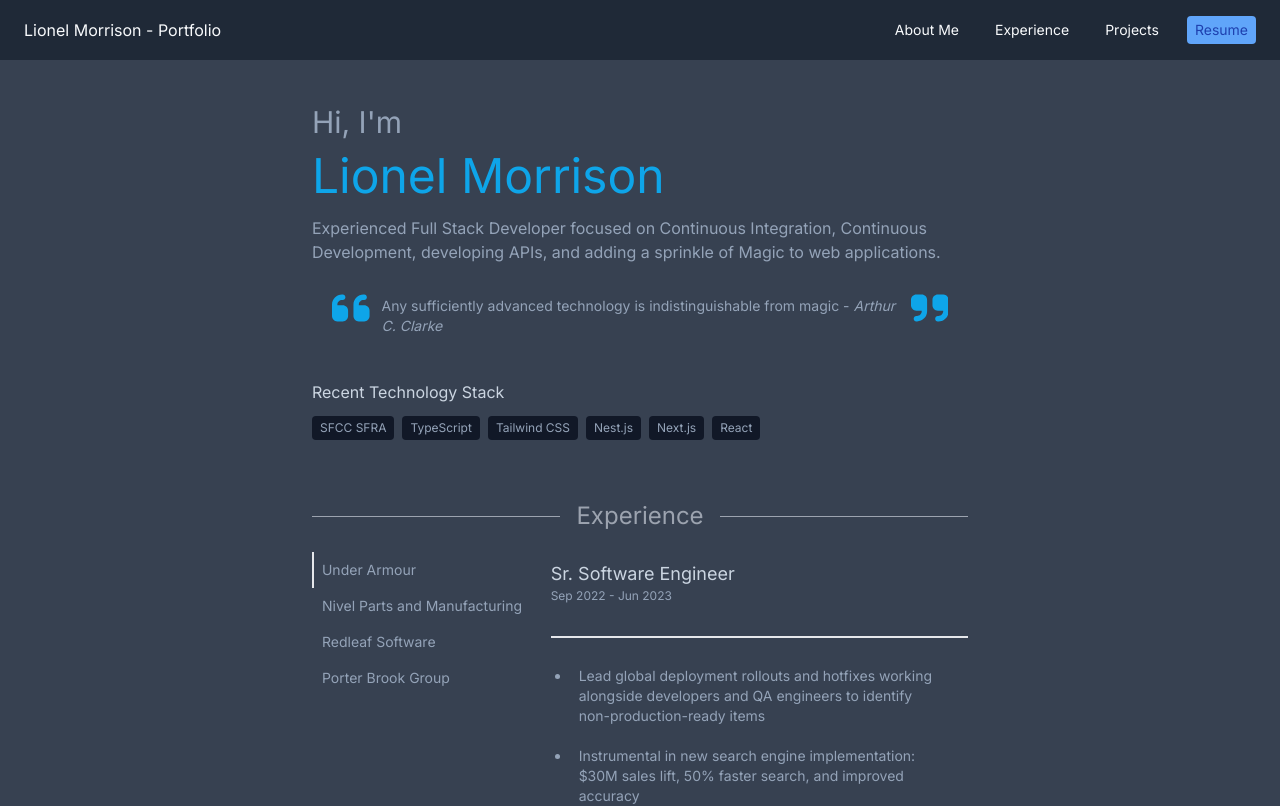
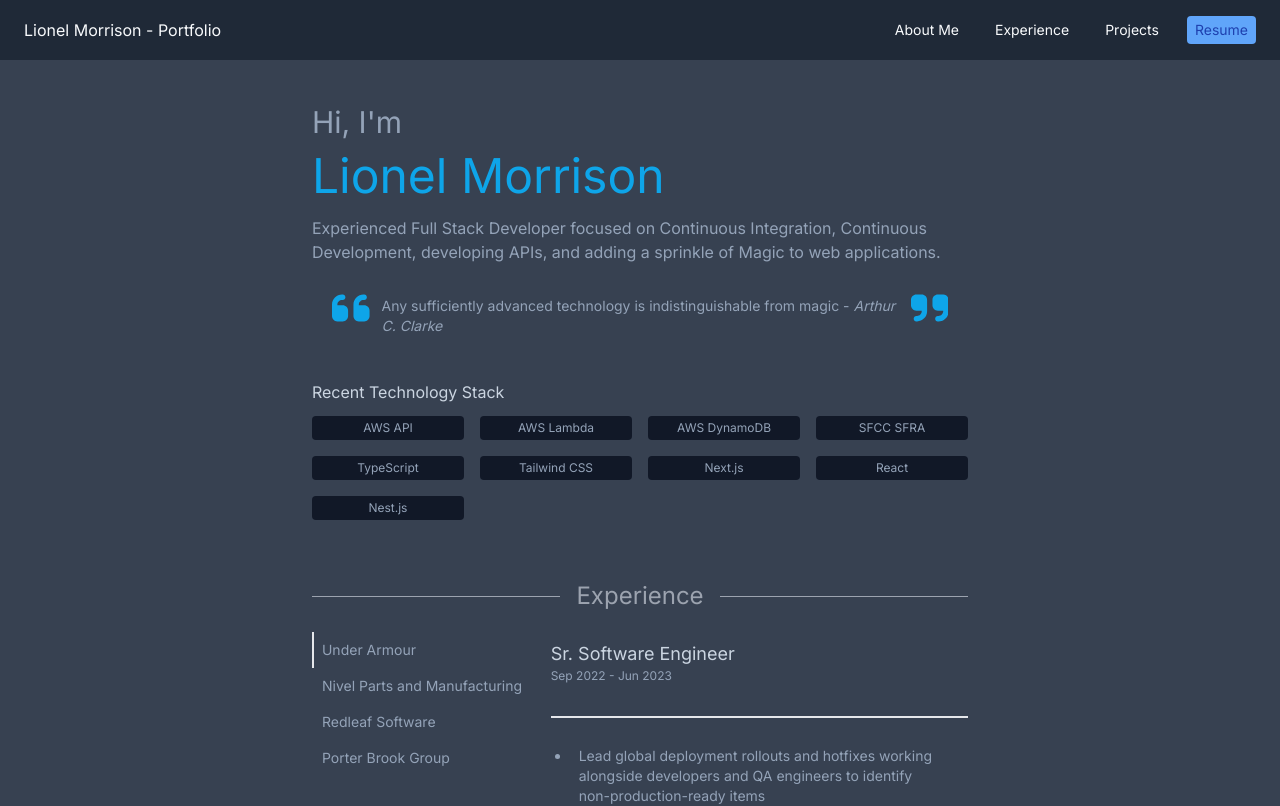
Before and after one commit to lioneljmorrison/portfolio, a Next.js app: page / in a window 1280 px wide. Shown: the top 806 px of the page. Built offline with nearby package versions, Linux system fonts and the light colour scheme.

Commit message:
Updated Projects

```diff
--- a/app/components/about-me.tsx
+++ b/app/components/about-me.tsx
@@ -31,7 +31,8 @@ export default function AboutMe({ anchor, data }: { anchor: string; data: AboutM
           </div>
         )}
         <div className="pt-3 text-md text-slate-300">{data.skillsTitle}</div>
-        <div className="pt-3 flex flex-row space-x-2 text-xs">
+        {/* <div className="pt-3 flex flex-row space-x-2 text-xs"> */}
+        <div className="pt-3  grid gap-4 grid-flow-row-dense grid-cols-3 md:grid-cols-4 text-center text-xs">
           {data.skills.map((skill, idx) => (
             <div key={`s-${idx}`} className="py-1 px-2 bg-gray-900 rounded">
               {skill}
--- a/app/data.ts
+++ b/app/data.ts
@@ -67,7 +67,17 @@ export const aboutMe: AboutMe = {
   name: 'Lionel Morrison',
   tldr: 'Experienced Full Stack Developer focused on Continuous Integration, Continuous Development, developing APIs, and adding a sprinkle of Magic to web applications.',
   skillsTitle: 'Recent Technology Stack',
-  skills: ['SFCC SFRA', 'TypeScript', 'Tailwind CSS', 'Nest.js', 'Next.js', 'React'],
+  skills: [
+    'AWS API',
+    'AWS Lambda',
+    'AWS DynamoDB',
+    'SFCC SFRA',
+    'TypeScript',
+    'Tailwind CSS',
+    'Next.js',
+    'React',
+    'Nest.js',
+  ],
   quote: {
     author: 'Arthur C. Clarke',
     text: 'Any sufficiently advanced technology is indistinguishable from magic',
@@ -120,12 +130,13 @@ export const projectData: Projects = {
     name: 'The Watch',
     // eslint-disable-next-line quotes
     tldr: 'Born out of need. This project was developed for a local business that needed to monitor its fridges and freezers and alert staff.',
-    techLabels: ['Tailwind CSS', 'Next.js', 'Lambda', 'DynamoDB', 'SwitchBot API'],
+    techLabels: ['Tailwind CSS', 'Next.js', 'Lambda', 'DynamoDB', 'AWS API', 'Vercel', 'SwitchBot API'],
     links: {
       Figma: {
         link: 'https://www.figma.com/file/3KBVlkFySR6OYqk3vYrTpG/The-Watch?type=design&node-id=102%3A7&mode=design&t=wqgbseJE9ty0UAP2-1',
       },
       TDD: { link: 'https://drive.google.com/file/d/1webghPkOzo18Y6dtgm8XJuzCnVOBp6x6/view?usp=drive_link' },
+      Live: { link: 'https://the-watch-nextjs.vercel.app/' },
     },
     images: { default: { link: './assets/the-watch.png' } },
   },
```
